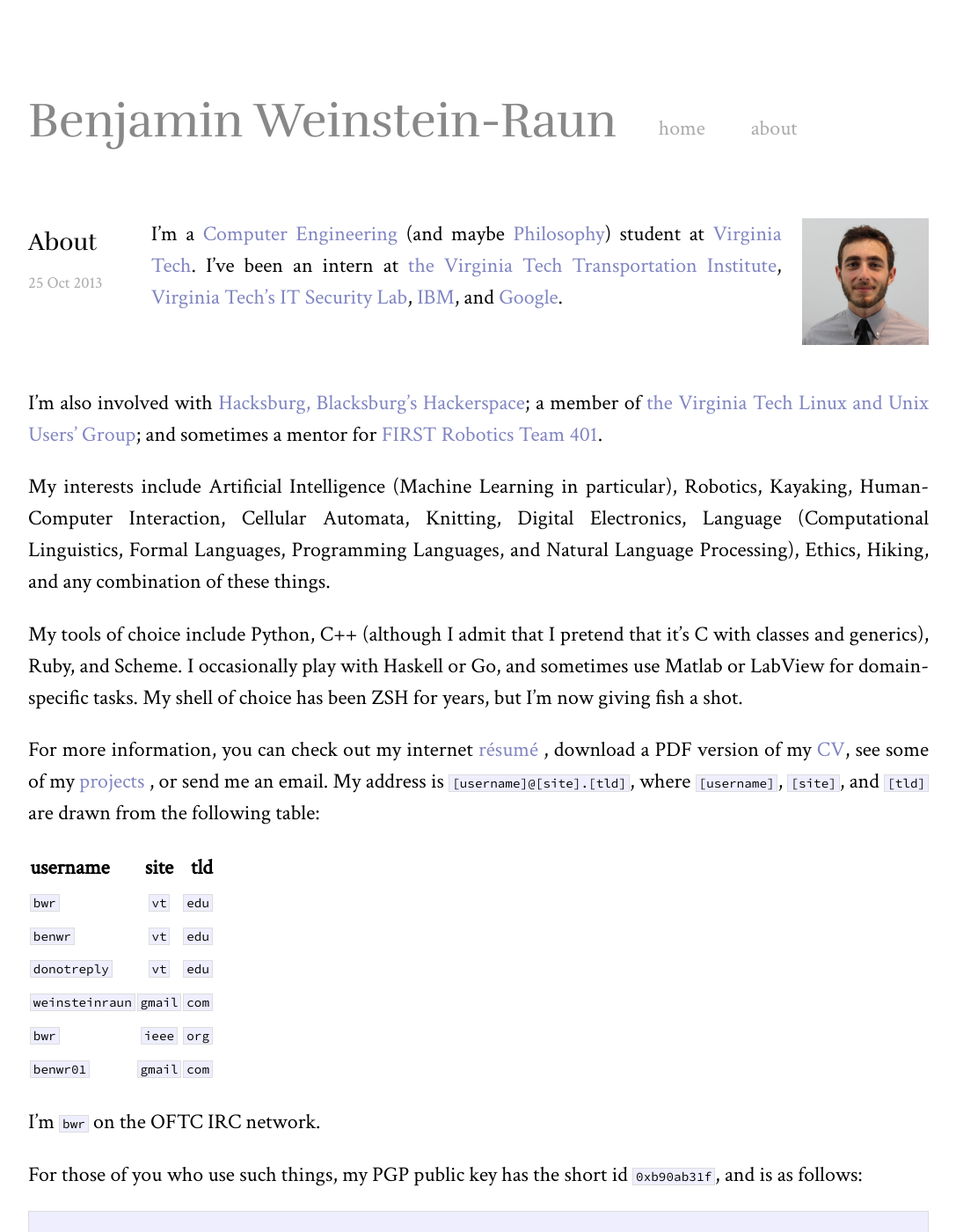
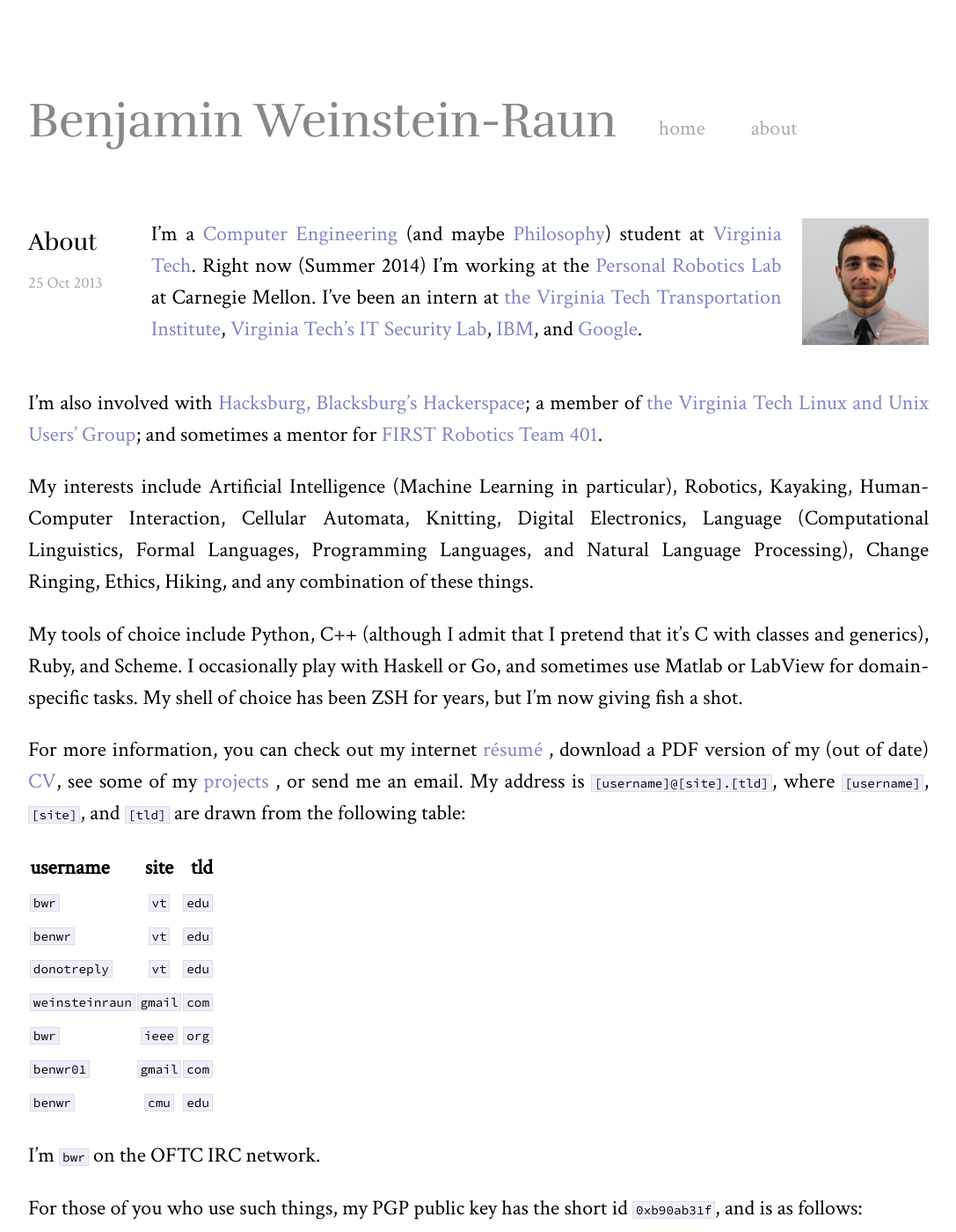
Before and after one commit to benwr/benwr.github.io, a Jekyll site: the page built from about.markdown, in a window 1280 px wide and 1400 px high. Shown: the whole window at 88% size, without its empty margins (96-1183 px from the left). Built offline with Jekyll 4.4.1, drawn with Linux system fonts in a browser that asks for light colours; Markdown is read by kramdown in place of the engine named in the settings.

Commit message:
updated 'about'

```diff
--- a/about.markdown
+++ b/about.markdown
@@ -9,8 +9,9 @@ date: 2013-10-25 21:22:37
   style="float:right;clear:both;width:6em;margin: 0 0 1em 1em;" />
 I'm a [Computer Engineering](http://www.ece.vt.edu)
 (and maybe [Philosophy](http://www.phil.vt.edu)) student at
-[Virginia Tech](http://vt.edu). I've been an intern at
-[the Virginia Tech Transportation Institute](http://www.vtti.vt.edu),
+[Virginia Tech](http://vt.edu). Right now (Summer 2014) I'm working at
+the [Personal Robotics Lab](http://personalrobotics.ri.cmu.edu) at Carnegie Mellon.
+I've been an intern at [the Virginia Tech Transportation Institute](http://www.vtti.vt.edu),
 [Virginia Tech's IT Security Lab](http://www.security.vt.edu/security_lab/),
 [IBM](http://ibm.com), and [Google](http://google.com).
 
@@ -22,8 +23,8 @@ and sometimes a mentor for [FIRST Robotics Team 401](http://team401.org).
 My interests include Artificial Intelligence (Machine Learning in particular),
 Robotics, Kayaking, Human-Computer Interaction, Cellular Automata, Knitting,
 Digital Electronics, Language (Computational Linguistics, Formal Languages,
-Programming Languages, and Natural Language Processing), Ethics, Hiking, and any
-combination of these things.
+Programming Languages, and Natural Language Processing), Change Ringing,
+Ethics, Hiking, and any combination of these things.
 
 My tools of choice include Python, C++ (although I admit that I pretend that
 it's C with classes and generics), Ruby, and Scheme. I occasionally play with
@@ -32,7 +33,7 @@ My shell of choice has been ZSH for years, but I'm now giving fish a shot.
 
 For more information, you can check out my internet [r&eacute;sum&eacute;
 ](http://www.linkedin.com/pub/ben-weinstein-raun/28/967/368/), download a PDF
-version of my [CV](/images/CV.pdf), see some of my [projects
+version of my (out of date) [CV](/images/CV.pdf), see some of my [projects
 ](http://github.com/benwr), or send me an email. My address is
 `[username]@[site].[tld]`, where `[username]`, `[site]`, and `[tld]` are drawn
 from the following table:
@@ -45,6 +46,7 @@ from the following table:
 | `weinsteinraun` | `gmail` | `com` |
 | `bwr`           | `ieee`  | `org` |
 | `benwr01`       | `gmail` | `com` |
+| `benwr`         | `cmu`   | `edu` |
 
 I'm `bwr` on the OFTC IRC network.
 
```
